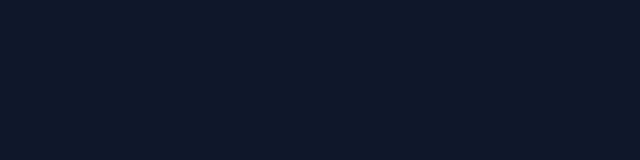
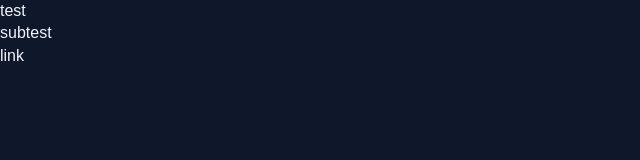
Before and after one commit to WillFriedl/portal-de-noticias-mobile-first, a plain HTML site: page index.html in a window 1280 px wide. Shown: the whole page, without its empty margins (0-640 px from the left). Drawn offline with Linux system fonts and the light colour scheme.

Commit message:
Aplicando as fontes no projeto

```diff
--- a/index.html
+++ b/index.html
@@ -1,13 +1,19 @@
 <!DOCTYPE html>
 <html lang="pt-br">
 <head>
+  <link rel="preconnect" href="https://fonts.googleapis.com">
+  <link rel="preconnect" href="https://fonts.gstatic.com" crossorigin>
   <meta charset="UTF-8">
   <meta name="viewport" content="width=device-width, initial-scale=1.0">
   <title>Portal de notícias</title>
 
+  <link href="https://fonts.googleapis.com/css2?family=Archivo:ital,wght@0,100..900;1,100..900&display=swap"
+    rel="stylesheet">
   <link rel="stylesheet" href="styles/index.css">
 </head>
 <body>
-
+  <h1>test</h1>
+  <h2>subtest</h2>
+  <a href="#">link</a>
 </body>
 </html>
--- a/styles/global.css
+++ b/styles/global.css
@@ -14,9 +14,32 @@
   /* Text Colors */
   --text-color-primary: #F1F5F9;
   --text-color-secondary: #CBD5E1;
+
+  /* Fonts */
+  --font-family: 'Arquivo', sans-serif;
+  --h1: 800 24px/135% var(--font-family);
+  --h2: 800 16px/140% var(--font-family);
+  --h3: 800 14px/140% var(--font-family);
+  --text-span: 600 14px/145% var(--font-family);
+  --text: 400 16px/140% var(--font-family);
+  --text-sm: 400 14px/160% var(--font-family);
 }
 
 body {
+  font: var(--text);
   color: var(--text-color-primary);
   background-color: var(--bg-color);
 }
+
+a {
+  text-decoration: none;
+  color: inherit;
+}
+
+a:hover {
+  color: var(--brand-color-light);
+}
+
+h1, h2, h3 {
+  font: inherit;
+}
```
